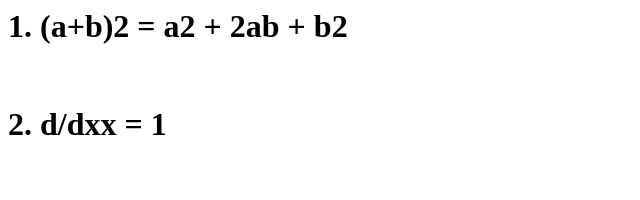
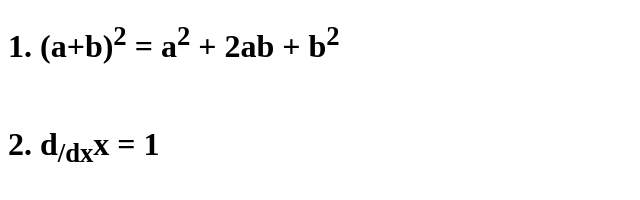
Before and after one commit to CodeCamp-Online-17-classroom/html-lab-6-Darkzero07, a plain HTML site: page index.html in a window 1280 px wide. Shown: the whole page, without its empty margins (0-640 px from the left). Drawn offline with Linux system fonts and the light colour scheme.

Commit message:
html-lab-6

```diff
--- a/index.html
+++ b/index.html
@@ -1,3 +1,17 @@
-<h1>1. (a+b)2 = a2 + 2ab + b2 </h1>
-<br>
-<h1>2. d/dxx = 1</h1>
+<!DOCTYPE html>
+<html lang="en">
+
+    <head>
+        <meta charset="UTF-8">
+        <meta name="viewport" content="width=device-width, initial-scale=1.0">
+        <title>Document</title>
+    </head>
+
+    <body>
+        <h1>1. (a+b)<sup>2</sup> = a<sup>2</sup> + 2ab + b<sup>2</sup> </h1>
+        <br>
+        <h1>2. d<sub>/dx</sub>x = 1</h1>
+
+    </body>
+
+</html>
```
Also changed, not shown: 1 other file.
